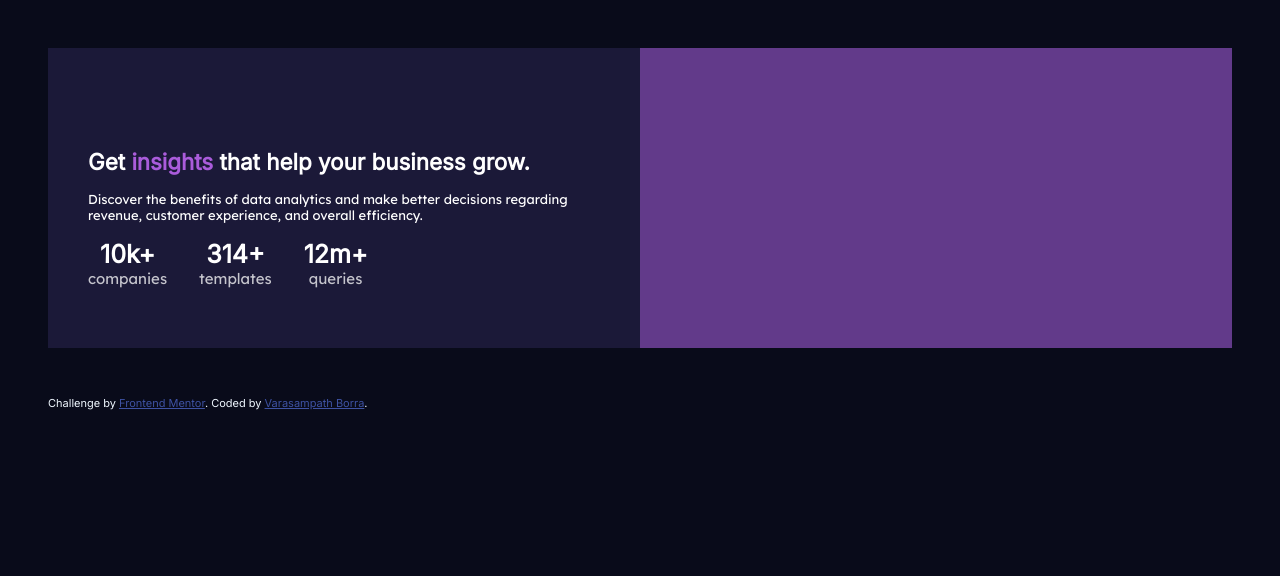
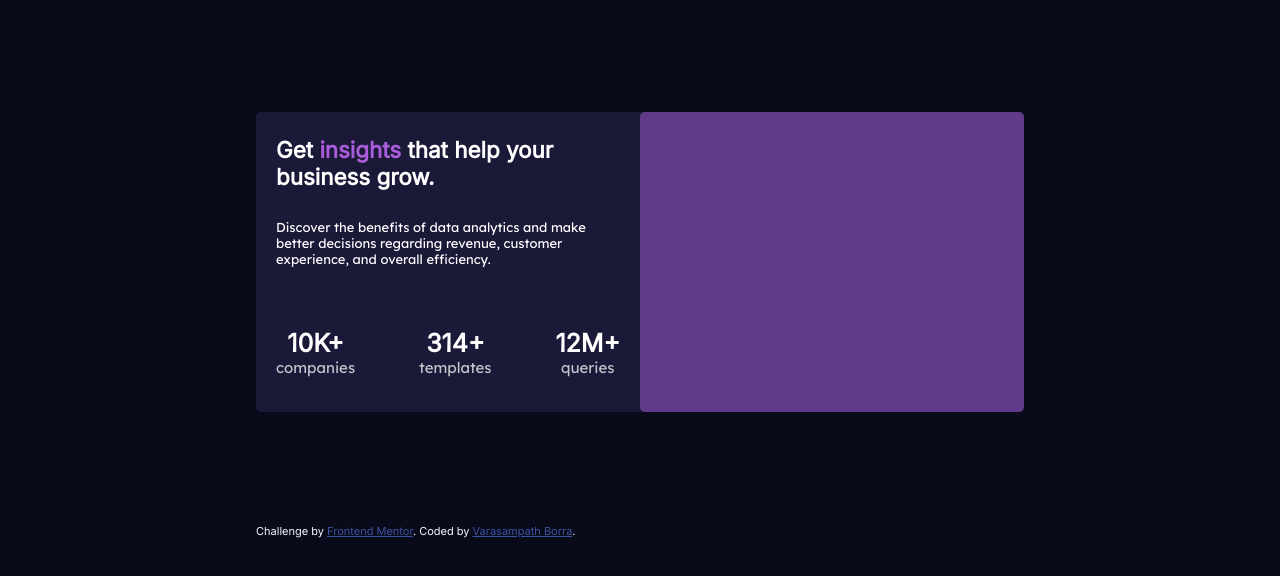
Before and after one commit to VaraSampath/FrontEndMentor, a plain HTML site: page index.html in a window 1280 px wide. Drawn offline with Linux system fonts and the light colour scheme.

Commit message:
Update style.css

```diff
--- a/style.css
+++ b/style.css
@@ -68,11 +68,13 @@ body{
     color: white;
     font-size: 25px;
     font-weight: bold;
+    text-transform: uppercase;
 }
 .partners div p{
     color: hsla(0, 0%, 100%, 0.75);
     font-size: 15px;
 }
+
 h1{
     font-size: 0.7rem;
     color: white;
@@ -93,19 +95,32 @@ p{
 }
 
 @media screen and (min-width: 768px){
+    body{
+        padding: 3.5rem 4rem;
+        display: flex;
+        justify-content: center;
+        align-items: center;
+    }
+    .desc{
+        margin-block: 1em;
+    }
     .container{
+        width: 60vw;
         display: grid;
         grid-template-columns: repeat(2,1fr);
+        border-radius: 5px;
     }
     .partners{
+        margin-block: 1em;
         display: flex;
-        justify-content: flex-start;
+        justify-content: space-between;
         flex-direction: row;
         align-items: center;
     }
     .info{
+
         text-align: left;
-        padding: 1.25em;
+
         padding-bottom: 0;
         margin: 0px;
         grid-column: 1/2;
@@ -119,11 +134,14 @@ p{
         position: relative;
         height: 300px;
         width: 100%;
+        display: block;
+        border-radius: 5px;
 
     }
-    img{
+    .image{
+        border-radius: 5px;
         display: block;
-
     }
 
+
 }
```
